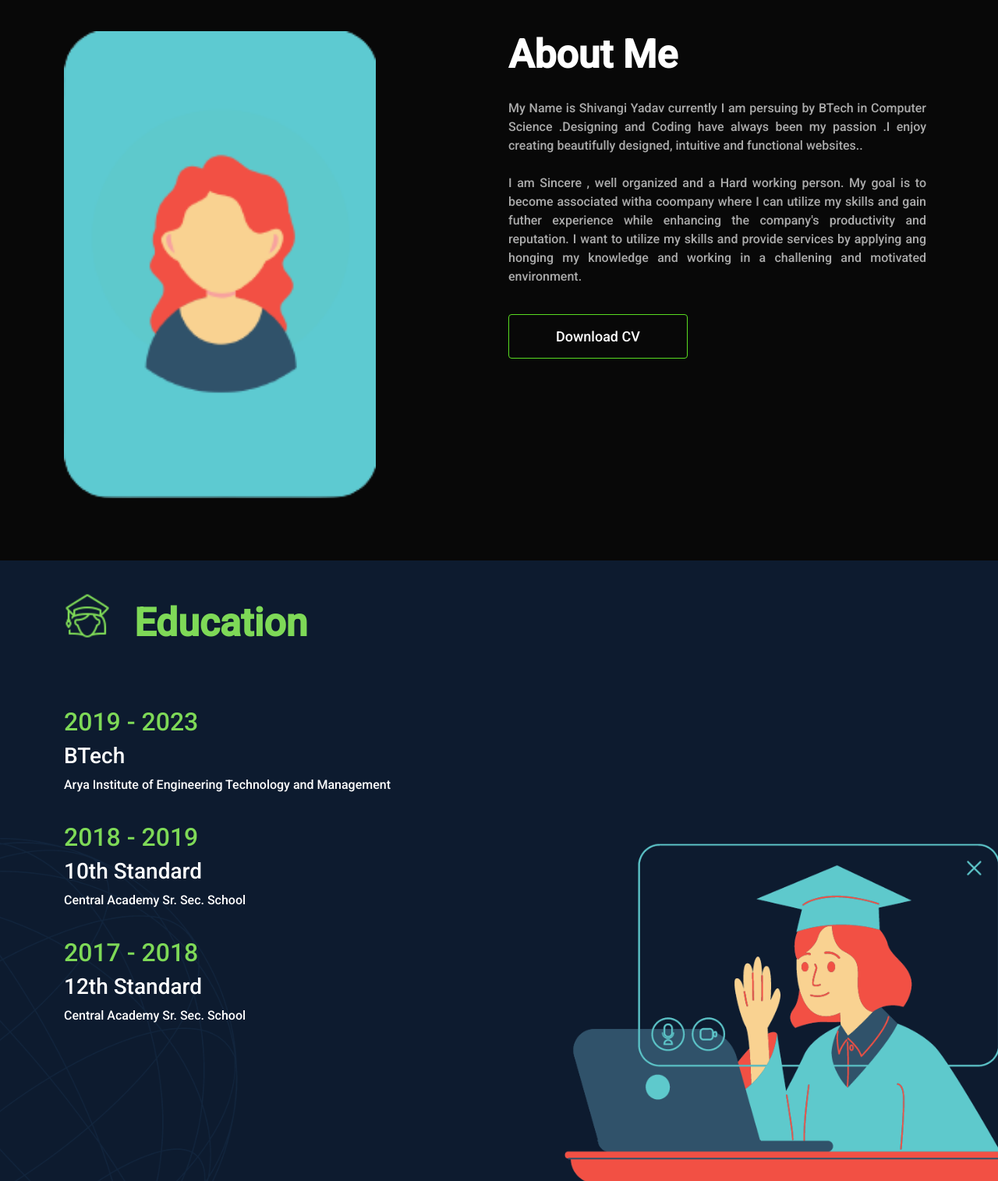
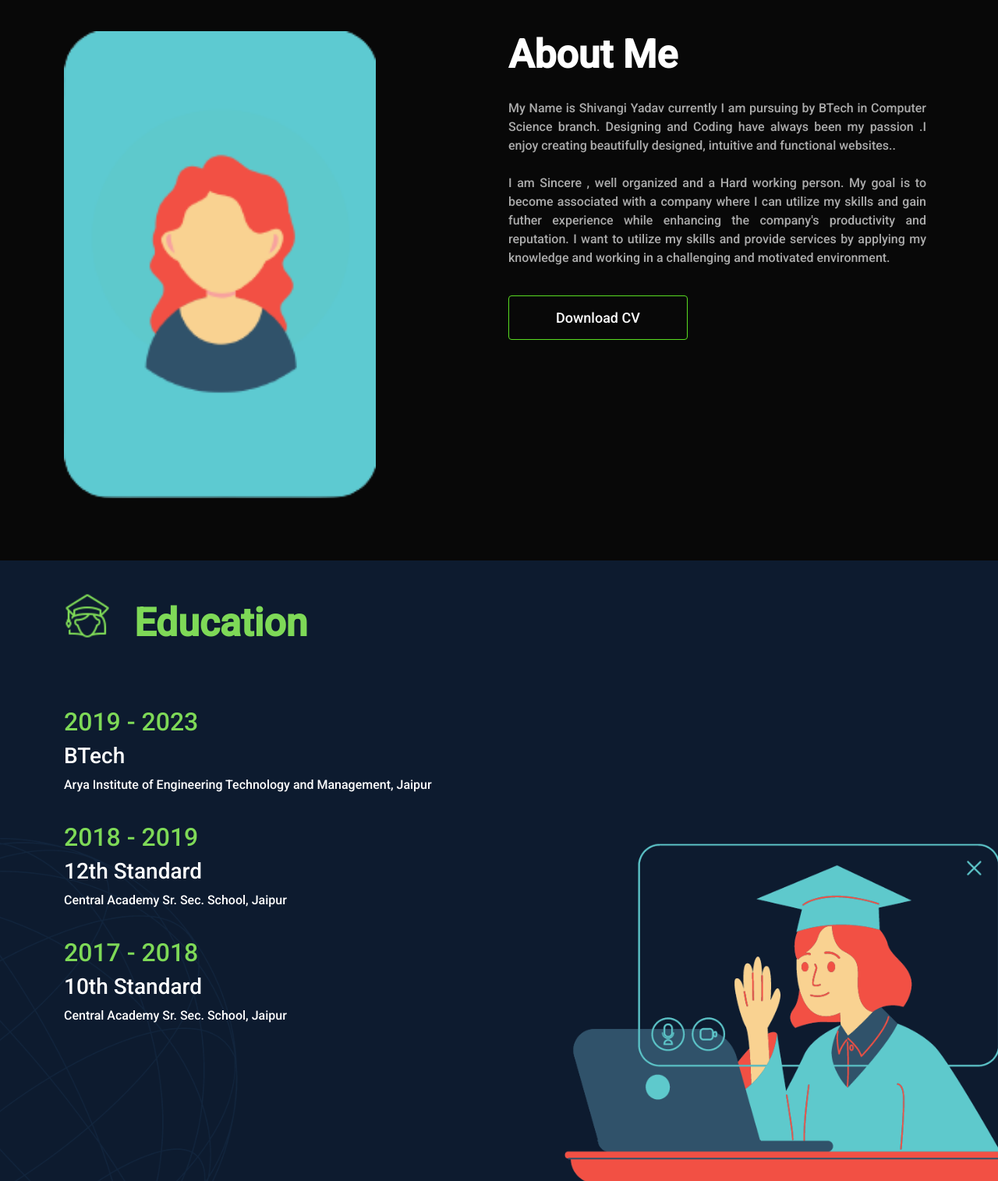
Before and after one commit to Shivangiyadav112/Personal-website, a plain HTML site: page index.html in a window 1280 px wide. Shown: the part 840-2355 px from the top of the page at 78% size. Drawn offline with nearby package versions, Linux system fonts and the light colour scheme.

Commit message:
Update index.html

```diff
--- a/index.html
+++ b/index.html
@@ -47,13 +47,13 @@
                 <div class="about-col-2 col-md-2">
                     <h1 class="sub-title">About Me</h1>
 
-                    <p>My Name is Shivangi Yadav currently I am persuing by BTech in Computer Science
-                        .Designing and Coding have always been my passion .I enjoy creating beautifully designed, intuitive and functional websites..<br>
+                   <p>My Name is Shivangi Yadav currently I am pursuing by BTech in Computer Science branch.
+                        Designing and Coding have always been my passion .I enjoy creating beautifully designed, intuitive and functional websites..<br>
                         <br>I am Sincere , well organized and a Hard working person.
-                        My goal is to become associated witha coompany where I can utilize my skills and gain futher
+                        My goal is to become associated with a company where I can utilize my skills and gain futher
                         experience while enhancing the company's productivity and reputation.
-                        I want to utilize my skills and provide services by applying ang honging my knowledge and working
-                        in a challening and motivated environment.
+                        I want to utilize my skills and provide services by applying  my knowledge and working
+                        in a challenging and motivated environment.
                     </p>
                     <a href="images/shivangi_resume.pdf"  class="btn btn2" download >Download CV</a>
                 </div>
@@ -78,17 +78,17 @@
             <div class="clg">
                 <h2>2019 - 2023</h2>
                 <h3>BTech</h3>
-                <p>Arya Institute of Engineering Technology and Management</p>
+                <p>Arya Institute of Engineering Technology and Management, Jaipur</p>
             </div>
             <div class="twelth">
                 <h2>2018 - 2019</h2>
-                <h3>10th Standard</h3>
-                <p>Central Academy Sr. Sec. School</p>
+                <h3>12th Standard</h3>
+                <p>Central Academy Sr. Sec. School, Jaipur</p>
             </div>
             <div class="tenth">
                 <h2>2017 - 2018</h2>
-                <h3>12th Standard</h3>
-                <p>Central Academy Sr. Sec. School</p>
+                <h3>10th Standard</h3>
+                <p>Central Academy Sr. Sec. School, Jaipur</p>
             </div>
         </div>
     </div>
```
